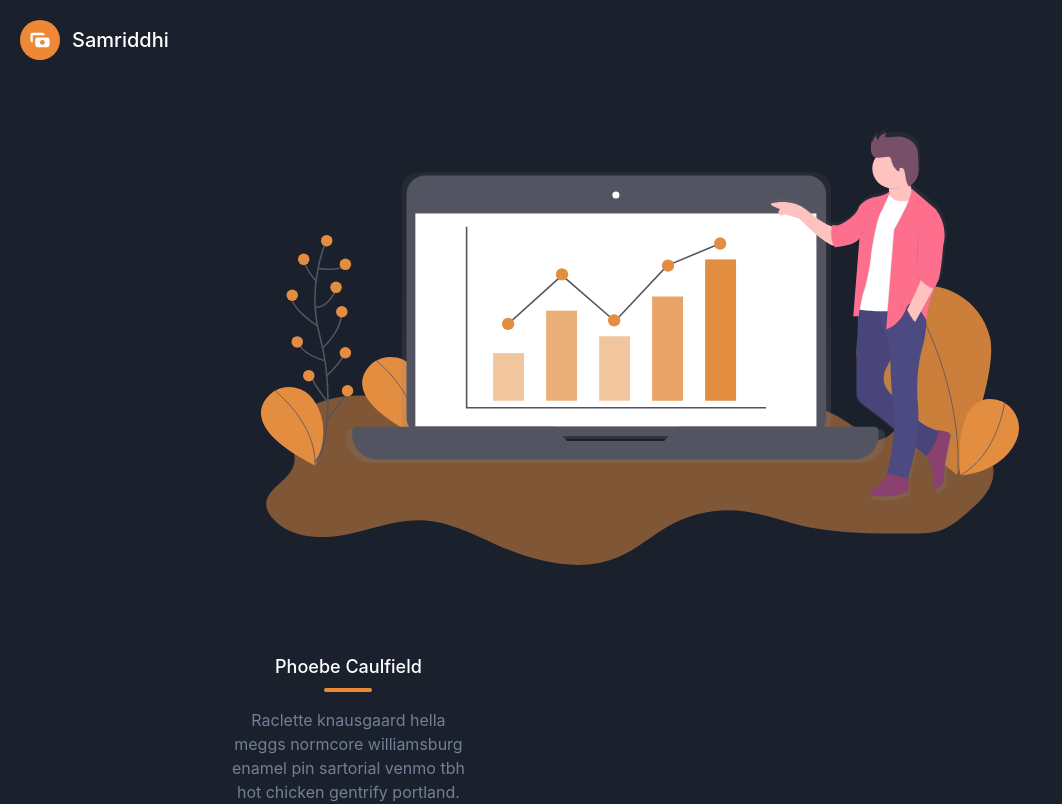
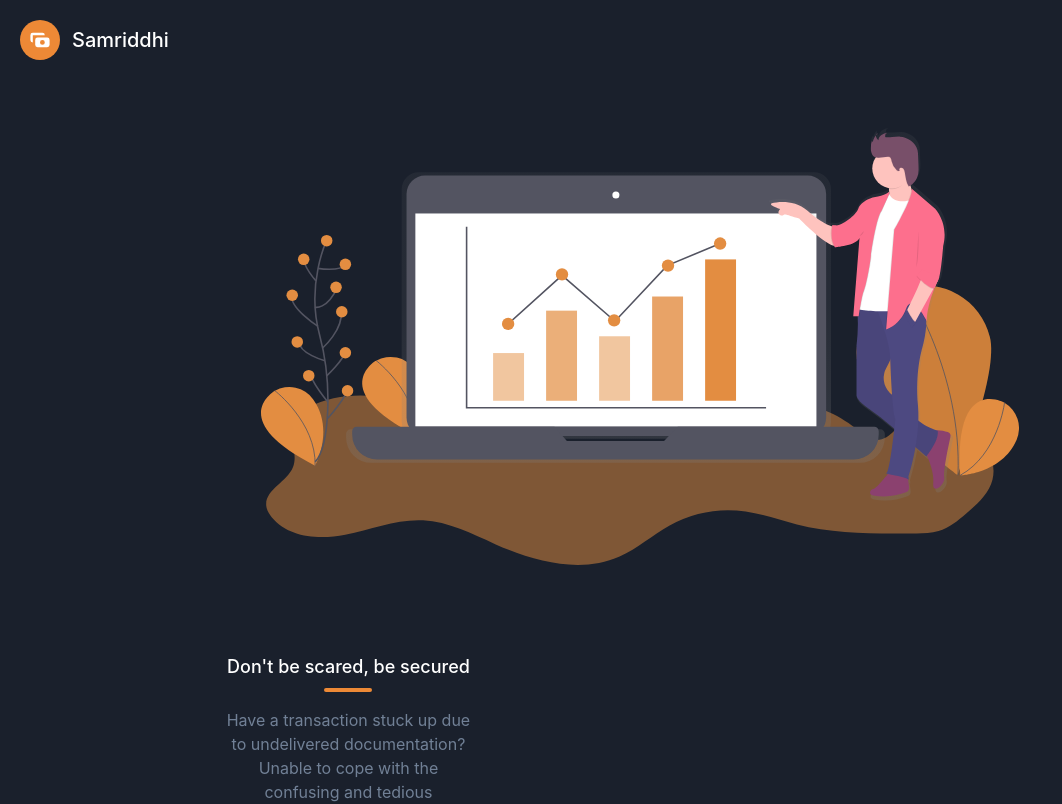
Before and after one commit to ScarletSpidey/Rev_SegmentationFault, a React (Create React App) app in the folder user-pwa/: page /home in a window 1280 px wide. Shown: the top 804 px of the page, without its empty margins (0-1062 px from the left). Built offline with nearby package versions, Linux system fonts and the light colour scheme.

Commit message:
slogan Update

```diff
--- a/user-pwa/src/views/Home.js
+++ b/user-pwa/src/views/Home.js
@@ -26,9 +26,9 @@ const Home = () => {
                         <div className="flex flex-col sm:flex-row mt-10">
                             <div className="sm:w-1/3 text-center sm:pr-8 sm:py-8">
                             <div className="flex flex-col items-center text-center justify-center">
-                                <h2 className="font-medium title-font mt-4 text-white text-lg">Phoebe Caulfield</h2>
+                                <h2 className="font-medium title-font mt-4 text-white text-lg">Don't be scared, be secured</h2>
                                 <div className="w-12 h-1 bg-orange-500 rounded mt-2 mb-4" />
-                                <p className="text-base text-gray-600">Raclette knausgaard hella meggs normcore williamsburg enamel pin sartorial venmo tbh hot chicken gentrify portland.</p>
+                                <p className="text-base text-gray-600">Have a transaction stuck up due to undelivered documentation? Unable to cope with the confusing and tedious procedure of taking out a loan? Then this is the app for you! Sign up and we promise your application will not bounce!</p>
                             </div>
                             </div>
                         </div>
```
